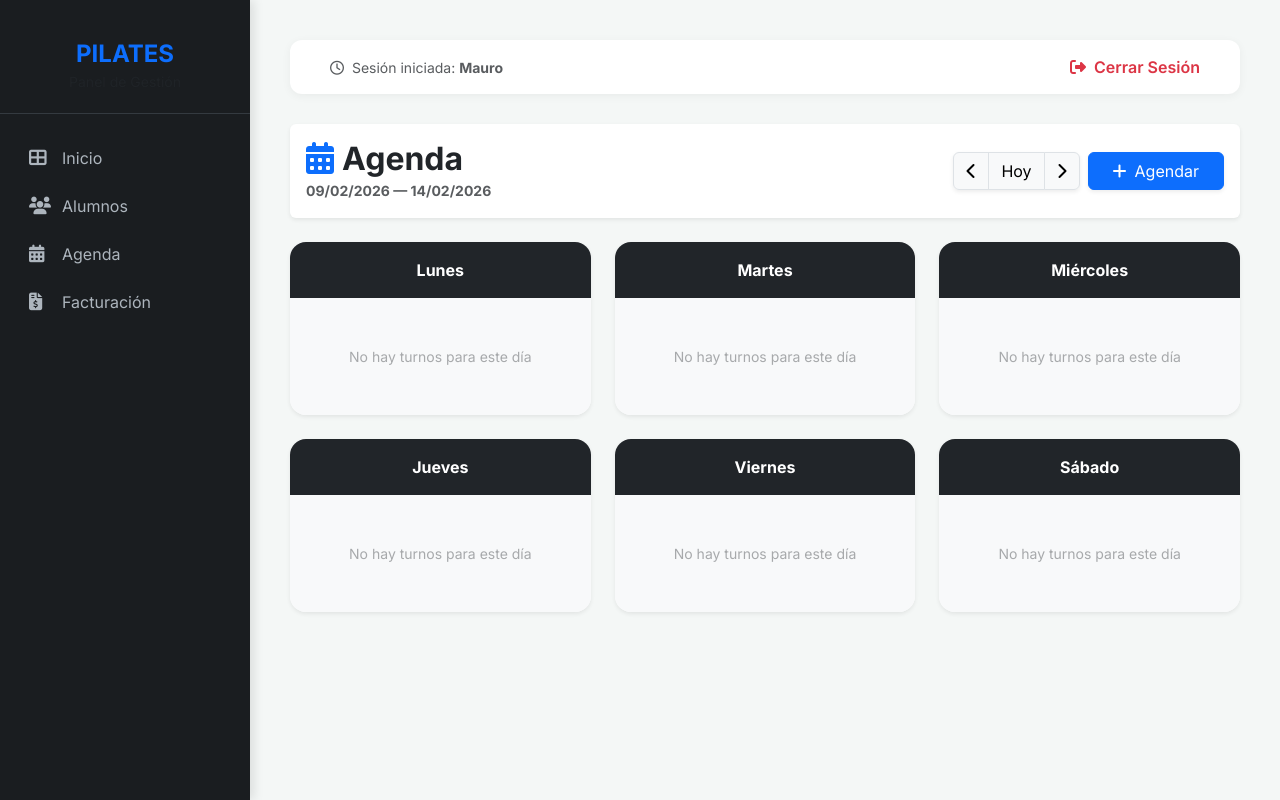
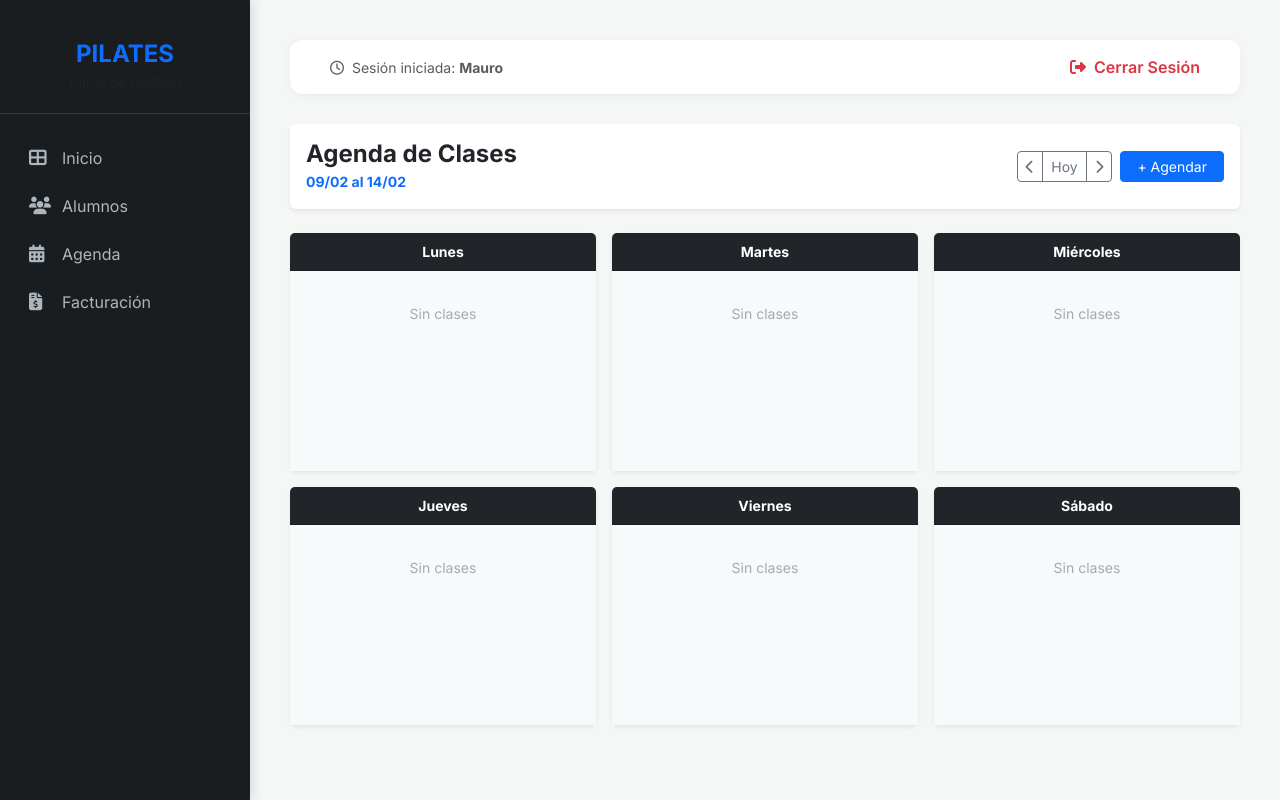
Before and after one commit to Pastormerlo/pilates-sistema, a Flask app: page /agenda in a window 1280 px wide. Run offline with Flask 3, Linux system fonts and the light colour scheme; the visitor is signed in with stand-in values (Sample User, id 1); data that the repository does not hold is empty; some libraries are stand-ins or nearby versions.

Commit message:
Add files via upload

```diff
--- a/templates/agenda.html
+++ b/templates/agenda.html
@@ -2,42 +2,37 @@
 {% block content %}
 <div class="d-flex justify-content-between align-items-center mb-4 p-3 bg-white rounded shadow-sm">
     <div>
-        <h2 class="fw-bold mb-0 text-dark"><i class="fas fa-calendar-alt text-primary me-2"></i>Agenda</h2>
-        <small class="text-muted fw-bold">{{ inicio.strftime('%d/%m/%Y') }} — {{ fin.strftime('%d/%m/%Y') }}</small>
+        <h4 class="fw-bold mb-0 text-dark">Agenda de Clases</h4>
+        <small class="text-primary fw-bold">{{ inicio.strftime('%d/%m') }} al {{ fin.strftime('%d/%m') }}</small>
     </div>
-    <div class="d-flex align-items-center gap-2">
-        <div class="btn-group shadow-sm">
-            <a href="/agenda?fecha={{ (inicio - timedelta(days=7)).strftime('%Y-%m-%d') }}" class="btn btn-light border"><i class="fas fa-chevron-left"></i></a>
-            <a href="/agenda" class="btn btn-light border">Hoy</a>
-            <a href="/agenda?fecha={{ (inicio + timedelta(days=7)).strftime('%Y-%m-%d') }}" class="btn btn-light border"><i class="fas fa-chevron-right"></i></a>
+    <div class="d-flex gap-2">
+        <div class="btn-group">
+            <a href="/agenda?fecha={{ (inicio - timedelta(days=7)).strftime('%Y-%m-%d') }}" class="btn btn-sm btn-outline-secondary"><i class="fas fa-chevron-left"></i></a>
+            <a href="/agenda" class="btn btn-sm btn-outline-secondary">Hoy</a>
+            <a href="/agenda?fecha={{ (inicio + timedelta(days=7)).strftime('%Y-%m-%d') }}" class="btn btn-sm btn-outline-secondary"><i class="fas fa-chevron-right"></i></a>
         </div>
-        <button class="btn btn-primary px-4 shadow-sm" data-bs-toggle="modal" data-bs-target="#modalTurno">
-            <i class="fas fa-plus me-2"></i>Agendar
-        </button>
+        <button class="btn btn-primary btn-sm px-3" data-bs-toggle="modal" data-bs-target="#modalTurno">+ Agendar</button>
     </div>
 </div>
 
-<div class="row row-cols-1 row-cols-md-3 g-4">
+<div class="row row-cols-1 row-cols-lg-3 g-3">
     {% set dias_nombres = ['Lunes', 'Martes', 'Miércoles', 'Jueves', 'Viernes', 'Sábado'] %}
     {% for dia in dias_nombres %}
     <div class="col">
-        <div class="card h-100 border-0 shadow-sm rounded-4 overflow-hidden">
-            <div class="card-header bg-dark text-white text-center py-3 fw-bold border-0">{{ dia }}</div>
-            <div class="card-body p-0 bg-light">
-                <div class="list-group list-group-flush">
+        <div class="card border-0 shadow-sm">
+            <div class="card-header bg-dark text-white py-2 text-center small fw-bold">{{ dia }}</div>
+            <div class="card-body p-2 bg-light" style="min-height: 200px;">
                 {% set turnos_dia = turnos | selectattr('dia_semana', 'equalto', dia) | list %}
                 {% if turnos_dia %}
                     {% for t in turnos_dia %}
-                        <div class="list-group-item border-start border-4 border-primary m-2 shadow-sm rounded bg-white p-3">
-                            <span class="badge bg-primary bg-opacity-10 text-primary mb-1">{{ t.hora.strftime('%H:%M') }} hs</span><br>
-                            <strong class="text-dark">{{ t.alumno_nombre }}</strong>
-                            <small class="text-muted d-block">{{ t.clases_semanales }} clases/semanales</small>
+                    <div class="bg-white border-bottom p-2 mb-1 rounded shadow-sm d-flex justify-content-between align-items-center">
+                        <span class="small"><strong>{{ t.nombre }} {{ t.apellido }}</strong></span>
+                        <span class="text-primary fw-bold small">{{ t.hora.strftime('%H:%M') }}</span>
                     </div>
                     {% endfor %}
                 {% else %}
-                        <div class="text-center py-5 text-muted small opacity-50">No hay turnos para este día</div>
+                    <div class="text-center py-4 text-muted small opacity-50">Sin clases</div>
                 {% endif %}
-                </div>
             </div>
         </div>
     </div>
@@ -49,36 +44,38 @@
         <div class="modal-content border-0">
             <form action="/agregar_turno" method="POST">
                 <input type="hidden" name="fecha_inicio" value="{{ inicio.strftime('%Y-%m-%d') }}">
-
                 <div class="modal-header bg-primary text-white">
-                    <h5 class="modal-title">Nueva Clase en esta Semana</h5>
+                    <h5 class="modal-title">Agendar nueva clase</h5>
                     <button type="button" class="btn-close btn-close-white" data-bs-dismiss="modal"></button>
                 </div>
                 <div class="modal-body p-4">
                     <div class="mb-3">
-                        <label class="form-label">Alumno</label>
+                        <label class="form-label small fw-bold">Alumno</label>
                         <select name="alumno_id" class="form-select" required>
                             {% for a in alumnos %}<option value="{{ a.id }}">{{ a.apellido }}, {{ a.nombre }}</option>{% endfor %}
                         </select>
                     </div>
                     <div class="row">
                         <div class="col-6 mb-3">
-                            <label class="form-label">Día</label>
+                            <label class="form-label small fw-bold">Día</label>
                             <select name="dia_semana" class="form-select">
                                 {% for d in dias_nombres %}<option value="{{ d }}">{{ d }}</option>{% endfor %}
                             </select>
                         </div>
                         <div class="col-6 mb-3">
-                            <label class="form-label">Horario</label>
+                            <label class="form-label small fw-bold">Horario</label>
                             <select name="hora" class="form-select">
                                 {% for h in horarios %}<option value="{{ h }}">{{ h }} hs</option>{% endfor %}
                             </select>
                         </div>
                     </div>
-                    <div class="mb-3"><label class="form-label">Clases semanales</label><input type="number" name="clases_semanales" class="form-control" value="2"></div>
+                    <div class="mb-3">
+                        <label class="form-label small fw-bold">Observaciones (Opcional)</label>
+                        <input type="text" name="observaciones" class="form-control" placeholder="Ej: Trae certificado">
+                    </div>
                 </div>
                 <div class="modal-footer border-0">
-                    <button type="submit" class="btn btn-primary w-100 py-3 rounded-pill fw-bold">GUARDAR TURNO</button>
+                    <button type="submit" class="btn btn-primary w-100 fw-bold">GUARDAR CLASE</button>
                 </div>
             </form>
         </div>
```
Lines whose indentation alone changed are shown as unchanged.
